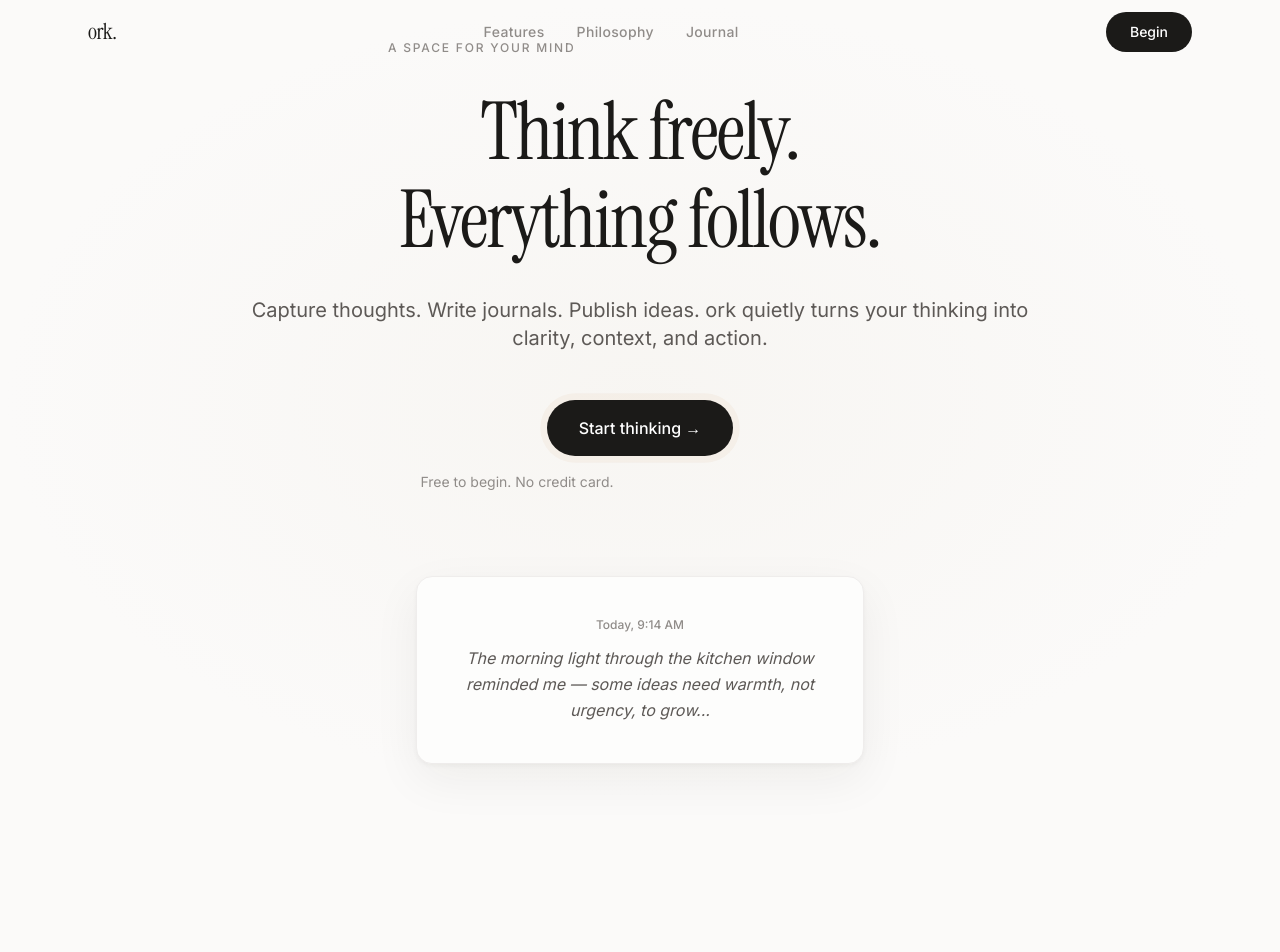
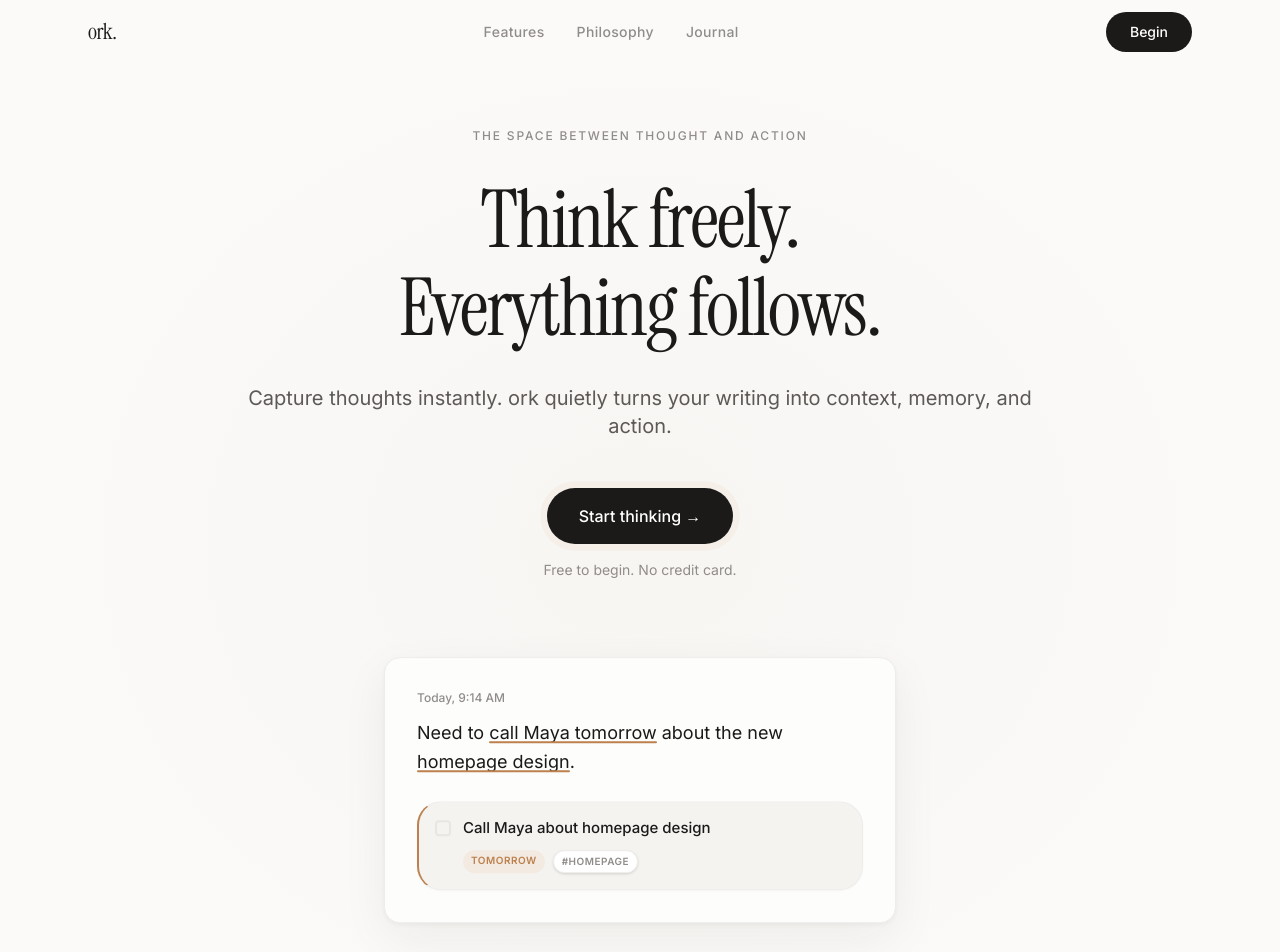
Before and after one commit to finushaheem/ork-landing, a Next.js app: page / in a window 1280 px wide. Shown: the top 952 px of the page. Built offline with nearby package versions, Linux system fonts and the light colour scheme.

Commit message:
feat: add interactive hero animation with typewriter effect and automated task extraction demonstration

```diff
--- a/components/landing/Hero.tsx
+++ b/components/landing/Hero.tsx
@@ -1,16 +1,99 @@
 "use client";
 
+import { useState, useEffect, useCallback } from "react";
+import { motion } from "framer-motion";
 import FadeUp from "@/components/animations/FadeUp";
 import FloatingCard from "@/components/animations/FloatingCard";
 import MagneticButton from "@/components/animations/MagneticButton";
+import TypewriterText from "@/components/animations/TypewriterText";
+
+/* ─── Constants ─────────────────────────────────────────────── */
+
+const HERO_JOURNAL_TEXT =
+  "Need to call Maya tomorrow about the new homepage design.";
+
+type Phase = "idle" | "typing" | "highlighting" | "extracting" | "complete";
+const CINEMATIC_EASE: [number, number, number, number] = [0.16, 1, 0.3, 1];
+
+/* ─── Highlighted Renderer ─────────────────────────────── */
+
+function HighlightedHeroText({ showHighlights }: { showHighlights: boolean }) {
+  return (
+    <span className="font-sans text-[var(--color-ink)] text-lg leading-relaxed">
+      Need to{" "}
+      <span className="relative inline">
+        call Maya tomorrow
+        {showHighlights && (
+          <motion.span
+            className="absolute bottom-0 left-0 w-full h-[2px] bg-[var(--color-accent)] rounded-full"
+            initial={{ scaleX: 0 }}
+            animate={{ scaleX: 1 }}
+            transition={{ duration: 0.5, ease: CINEMATIC_EASE }}
+            style={{ transformOrigin: "left" }}
+          />
+        )}
+      </span>{" "}
+      about the new{" "}
+      <span className="relative inline">
+        homepage design
+        {showHighlights && (
+          <motion.span
+            className="absolute bottom-0 left-0 w-full h-[2px] bg-[var(--color-accent)] rounded-full"
+            initial={{ scaleX: 0 }}
+            animate={{ scaleX: 1 }}
+            transition={{
+              duration: 0.5,
+              ease: CINEMATIC_EASE,
+              delay: 0.15,
+            }}
+            style={{ transformOrigin: "left" }}
+          />
+        )}
+      </span>
+      .
+    </span>
+  );
+}
+
+/* ─── Main Hero Component ───────────────────────────────────────── */
 
 export default function Hero() {
+  const [phase, setPhase] = useState<Phase>("idle");
+
+  const handleTypingComplete = useCallback(() => {
+    setPhase("highlighting");
+  }, []);
+
+  // Auto-start after mount
+  useEffect(() => {
+    const timer = setTimeout(() => {
+      setPhase("typing");
+    }, 1500);
+    return () => clearTimeout(timer);
+  }, []);
+
+  // Phase transitions
+  useEffect(() => {
+    if (phase === "highlighting") {
+      const timer = setTimeout(() => {
+        setPhase("extracting");
+      }, 600 + 400); // Wait for highlight + pause
+      return () => clearTimeout(timer);
+    }
+    if (phase === "extracting") {
+      const timer = setTimeout(() => {
+        setPhase("complete");
+      }, 800);
+      return () => clearTimeout(timer);
+    }
+  }, [phase]);
+
   return (
     <section
       id="hero"
-      className="relative min-h-svh flex flex-col items-center justify-center text-center bg-[var(--color-surface)]"
+      className="relative min-h-svh flex flex-col items-center justify-center text-center bg-[var(--color-surface)] pt-32 pb-16"
     >
-      {/* Subtle radial gradient background */}
+      {/* Background */}
       <div
         className="pointer-events-none absolute inset-0"
         aria-hidden="true"
@@ -20,16 +103,15 @@ export default function Hero() {
         }}
       />
 
-      {/* Content container */}
-      <div className="relative max-w-4xl mx-auto px-6">
+      <div className="relative max-w-4xl mx-auto px-6 flex flex-col items-center w-full">
         {/* 1. Tagline */}
         <FadeUp delay={0.2}>
           <p className="uppercase text-xs tracking-[0.15em] font-sans font-medium text-[var(--color-ink-muted)] mb-8">
-            A space for your mind
+            The space between thought and action
           </p>
         </FadeUp>
 
-        {/* 2. Headline — cinematic ease */}
+        {/* 2. Headline */}
         <FadeUp delay={0.4} duration={0.8} y={24} ease={[0.16, 1, 0.3, 1] as const}>
           <h1 className="font-serif text-5xl md:text-7xl lg:text-[80px] leading-[1.05] tracking-[-0.03em] text-[var(--color-ink)]">
             Think freely.
@@ -41,14 +123,13 @@ export default function Hero() {
         {/* 3. Subhead */}
         <FadeUp delay={0.7}>
           <p className="font-sans text-lg md:text-xl text-[var(--color-ink-soft)] max-w-xl mx-auto mt-8">
-            Capture thoughts. Write journals. Publish ideas. ork quietly turns
-            your thinking into clarity, context, and action.
+            Capture thoughts instantly. ork quietly turns your writing into context, memory, and action.
           </p>
         </FadeUp>
 
-        {/* 4. CTA area */}
+        {/* 4. CTA */}
         <FadeUp delay={0.9}>
-          <div className="mt-12">
+          <div className="mt-12 mb-16 md:mb-20">
             <MagneticButton id="hero-cta">
               <button
                 type="button"
@@ -57,27 +138,77 @@ export default function Hero() {
                 Start thinking →
               </button>
             </MagneticButton>
-
             <p className="mt-4 text-sm text-[var(--color-ink-muted)]">
               Free to begin. No credit card.
             </p>
           </div>
         </FadeUp>
 
-        {/* 5. Floating journal card */}
-        <FadeUp delay={1.1}>
-          <div className="mt-16 md:mt-20 relative">
-            <FloatingCard amplitude={6} duration={5}>
-              <div className="bg-[var(--color-surface-elevated)] rounded-2xl shadow-[var(--shadow-float)] p-8 md:p-10 max-w-md mx-auto border border-[var(--color-border-soft)]">
+        {/* 5. The Signature Interaction */}
+        <FadeUp delay={1.1} className="w-full max-w-lg mx-auto">
+          <div className="relative w-full">
+            <FloatingCard amplitude={4} duration={6}>
+              <div className="bg-[var(--color-surface-elevated)] rounded-2xl shadow-[var(--shadow-float)] p-6 md:p-8 border border-[var(--color-border-soft)] text-left flex flex-col w-full mx-auto">
                 <p className="text-xs text-[var(--color-ink-muted)] font-medium mb-3 font-sans not-italic">
                   Today, 9:14 AM
                 </p>
-                <p className="font-sans text-[var(--color-ink-soft)] text-base leading-relaxed italic">
-                  The morning light through the kitchen window reminded me —
-                  some ideas need warmth, not urgency, to grow...
-                </p>
+
+                <div className="min-h-[3.5em]">
+                  {phase === "idle" && (
+                    <span className="font-sans text-[var(--color-ink)] text-lg leading-relaxed">&nbsp;</span>
+                  )}
+                  {phase === "typing" && (
+                    <TypewriterText
+                      text={HERO_JOURNAL_TEXT}
+                      speed={35}
+                      onComplete={handleTypingComplete}
+                      className="font-sans text-[var(--color-ink)] text-lg leading-relaxed"
+                      showCursor={true}
+                    />
+                  )}
+                  {(phase === "highlighting" || phase === "extracting" || phase === "complete") && (
+                    <HighlightedHeroText showHighlights={true} />
+                  )}
+                </div>
+
+                {/* Extracted Task Card */}
+                {(phase === "extracting" || phase === "complete") && (
+                  <motion.div
+                    initial={{ opacity: 0, y: 15, scale: 0.98 }}
+                    animate={{ opacity: 1, y: 0, scale: 1 }}
+                    transition={{ duration: 0.6, ease: CINEMATIC_EASE }}
+                    className="mt-6 bg-[var(--color-surface-alt)] rounded-xl p-4 border border-[var(--color-border-soft)] shadow-[var(--shadow-sm)] flex flex-col gap-3 border-l-2 border-l-[var(--color-accent)] overflow-hidden"
+                  >
+                    <div className="flex items-start gap-3">
+                      <span className="w-4 h-4 rounded border-2 border-[var(--color-border)] flex-shrink-0 mt-0.5" />
+                      <span className="font-sans font-medium text-[var(--color-ink)] text-[15px] leading-snug">
+                        Call Maya about homepage design
+                      </span>
+                    </div>
+                    <div className="ml-7 flex gap-2 flex-wrap">
+                      <span className="text-[10px] uppercase tracking-wider font-semibold px-2 py-0.5 rounded-full bg-[var(--color-accent-soft)] text-[var(--color-accent)]">
+                        Tomorrow
+                      </span>
+                      <span className="text-[10px] uppercase tracking-wider font-semibold px-2 py-0.5 rounded-full bg-white text-[var(--color-ink-muted)] border border-[var(--color-border-soft)] shadow-sm">
+                        #homepage
+                      </span>
+                    </div>
+                  </motion.div>
+                )}
               </div>
             </FloatingCard>
+          </div>
+
+          {/* Trust Elements */}
+          <div className="mt-12 text-center opacity-60 flex flex-col items-center">
+            <p className="text-[10px] tracking-[0.25em] font-sans font-semibold text-[var(--color-ink-muted)] mb-4">
+              TRUSTED BY FOUNDERS, WRITERS, AND CREATORS AT
+            </p>
+            <div className="flex items-center justify-center gap-8 text-[var(--color-ink-muted)] text-sm font-medium tracking-wide">
+              <span>LINEAR</span>
+              <span>VERCEL</span>
+              <span>NOTION</span>
+            </div>
           </div>
         </FadeUp>
       </div>
```
